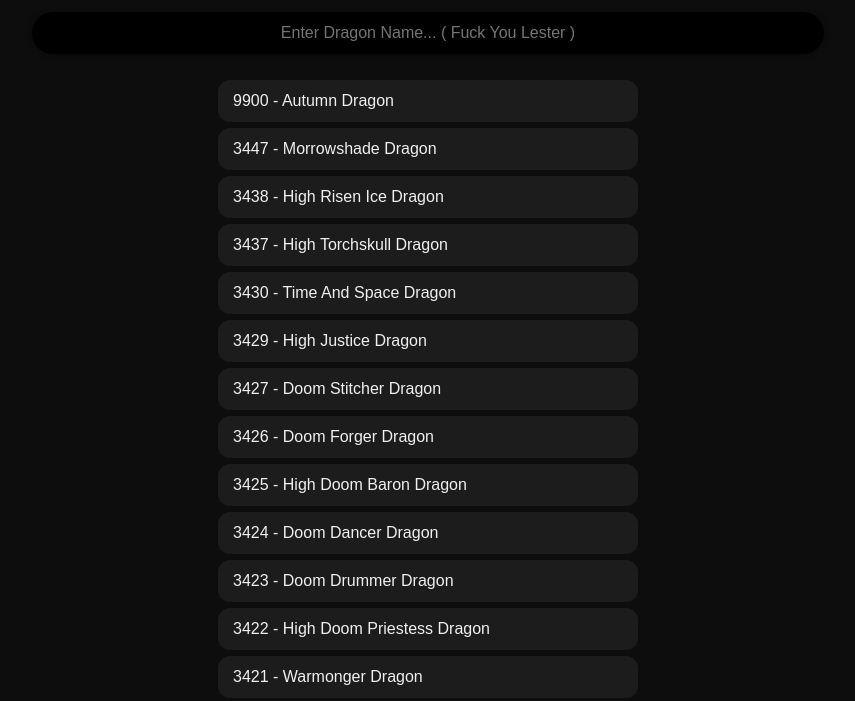
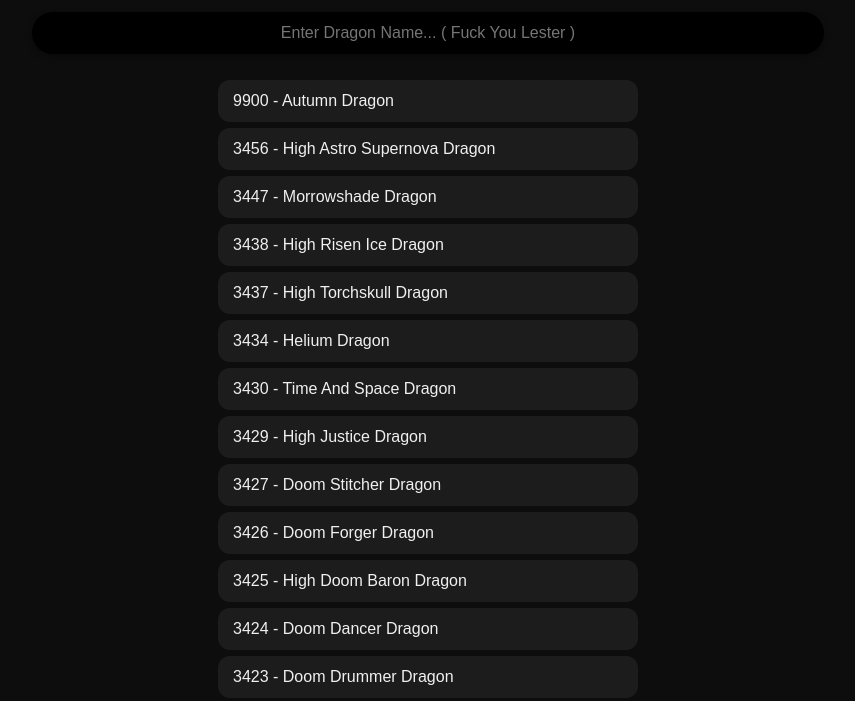
Before and after one commit to CometSky12/CometList, a plain HTML site: page index.html in a window 1280 px wide. Shown: the part 96-797 px from the top of the page, without its empty margins (212-1067 px from the left). Drawn offline with Linux system fonts and the light colour scheme.

Commit message:
Update index.html

```diff
--- a/index.html
+++ b/index.html
@@ -16,9 +16,11 @@
     <input type="text" id="search" placeholder="Enter Dragon Name... ( Fuck You Lester )" onkeyup="filterDragons()">
     <div class="dragon-list" id="dragonContainer">
       <div class='dragon-item'>9900 - Autumn Dragon</div>
+      <div class='dragon-item'>3456 - High Astro Supernova Dragon</div>
       <div class='dragon-item'>3447 - Morrowshade Dragon</div>
       <div class='dragon-item'>3438 - High Risen Ice Dragon</div>
       <div class='dragon-item'>3437 - High Torchskull Dragon</div>
+      <div class='dragon-item'>3434 - Helium Dragon</div>
       <div class='dragon-item'>3430 - Time And Space Dragon</div>
       <div class='dragon-item'>3429 - High Justice Dragon</div>
       <div class='dragon-item'>3427 - Doom Stitcher Dragon</div>
```
